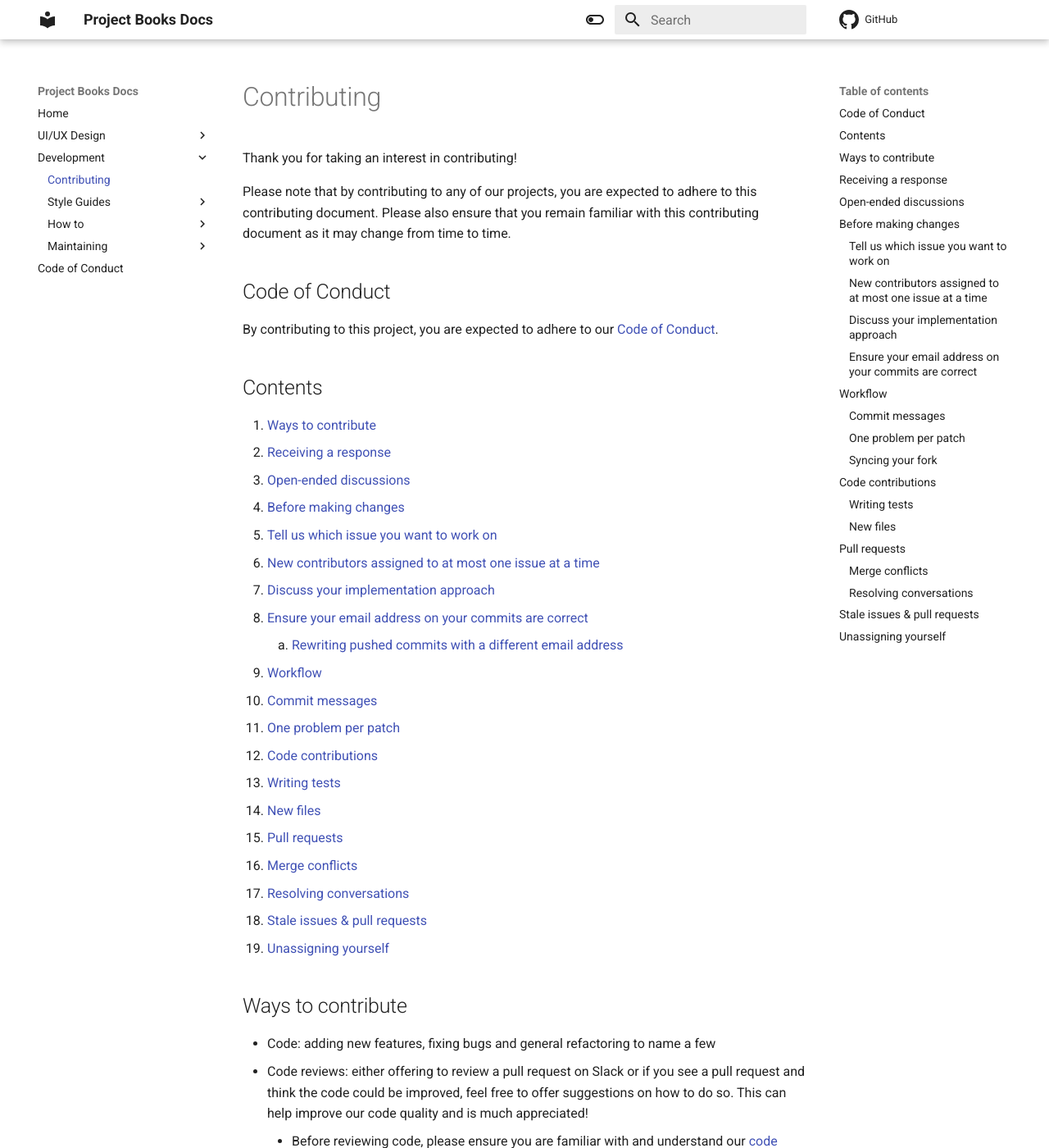
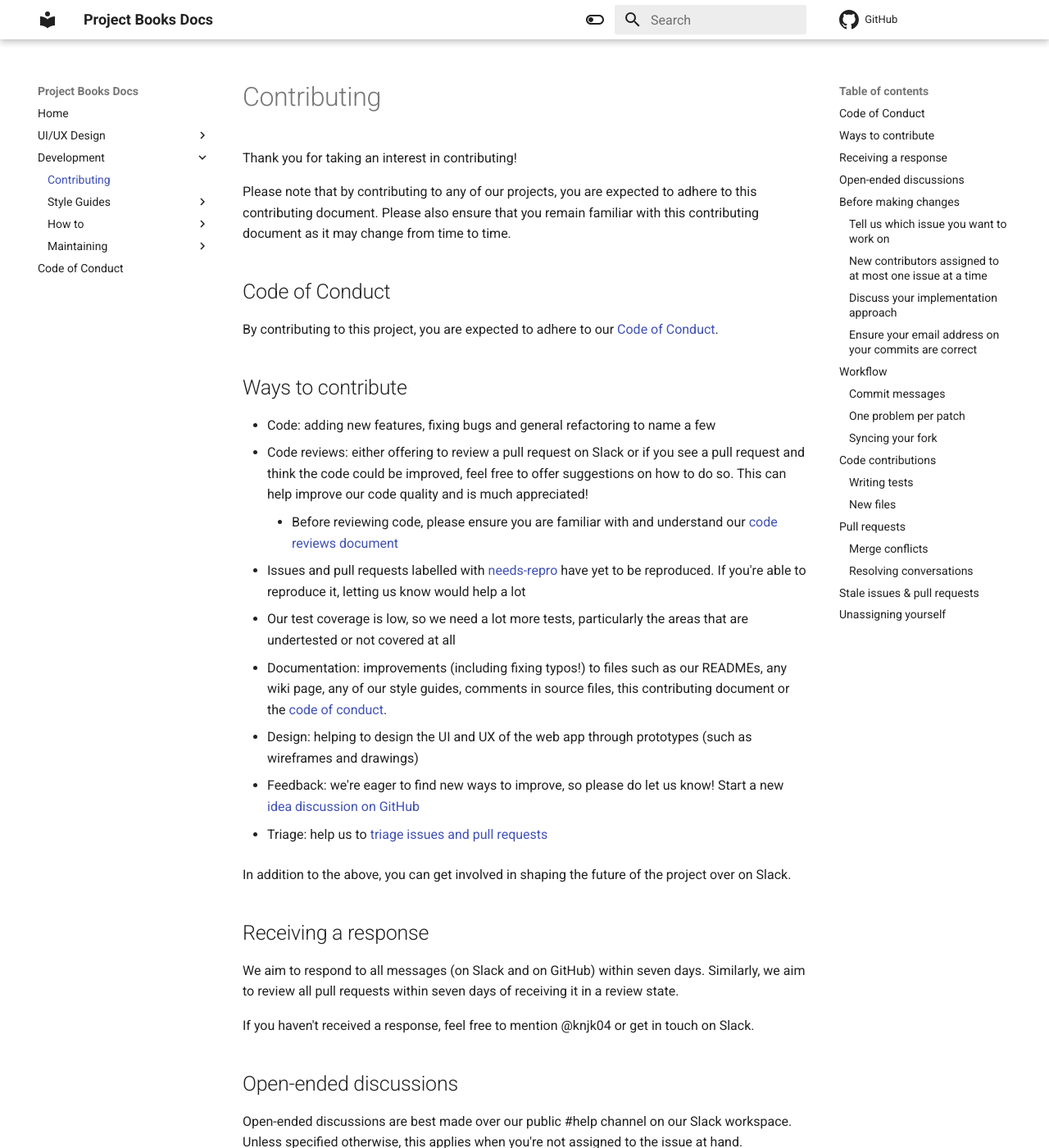
Before and after one commit to Project-Books/project-books.github.io, an MkDocs documentation site: the page built from docs/development/contributing.md, in a window 1280 px wide and 1400 px high. Shown: the whole window at 82% size. Built offline with MkDocs 1.6.1 and Material for MkDocs 9.7.7, drawn with Linux system fonts in a browser that asks for light colours.

Commit message:
Remove old table of contents

```diff
--- a/docs/development/contributing.md
+++ b/docs/development/contributing.md
@@ -8,29 +8,6 @@ Please also ensure that you remain familiar with this contributing document as i
 ## Code of Conduct
 
 By contributing to this project, you are expected to adhere to our [Code of Conduct](https://project-books.github.io/docs/code-of-conduct/).
-
-## Contents
-
-1. [Ways to contribute](https://github.com/knjk04/book-project/blob/main/CONTRIBUTING.md#ways-to-contribute)
-1. [Receiving a response](https://github.com/Project-Books/book-project/blob/refactor-book-service-test-523/CONTRIBUTING.md#receiving-a-response)
-1. [Open-ended discussions](https://github.com/knjk04/book-project/blob/main/CONTRIBUTING.md#open-ended-discussions)
-1. [Before making changes](https://github.com/knjk04/book-project/blob/main/CONTRIBUTING.md#before-making-changes)
-   1. [Tell us which issue you want to work on](https://github.com/knjk04/book-project/blob/main/CONTRIBUTING.md#tell-us-which-issue-you-want-to-work-on)
-   1. [New contributors assigned to at most one issue at a time](https://github.com/knjk04/book-project/blob/main/CONTRIBUTING.md#new-contributors-assigned-to-at-most-one-issue-at-a-time)
-   1. [Discuss your implementation approach](https://github.com/knjk04/book-project/blob/main/CONTRIBUTING.md#discuss-your-implementation-approach)
-   1. [Ensure your email address on your commits are correct](https://github.com/knjk04/book-project/blob/main/CONTRIBUTING.md#ensure-your-email-address-on-your-commits-are-correct)
-      1. [Rewriting pushed commits with a different email address](https://github.com/knjk04/book-project/blob/main/CONTRIBUTING.md#rewriting-pushed-commits-with-a-different-email-address)
-1. [Workflow](https://github.com/knjk04/book-project/blob/main/CONTRIBUTING.md#workflow)
-   1. [Commit messages](https://github.com/knjk04/book-project/blob/main/CONTRIBUTING.md#commit-messages)
-   1. [One problem per patch](https://github.com/knjk04/book-project/blob/main/CONTRIBUTING.md#one-problem-per-patch)
-1. [Code contributions](https://github.com/knjk04/book-project/blob/main/CONTRIBUTING.md#code-contributions)
-   1. [Writing tests](https://github.com/knjk04/book-project/blob/main/CONTRIBUTING.md#writing-tests)
-   1. [New files](https://github.com/knjk04/book-project/blob/main/CONTRIBUTING.md#new-files)
-1. [Pull requests](https://github.com/knjk04/book-project/blob/main/CONTRIBUTING.md#pull-requests)
-   1. [Merge conflicts](https://github.com/knjk04/book-project/blob/main/CONTRIBUTING.md#merge-conflicts)
-   1. [Resolving conversations](https://github.com/knjk04/book-project/blob/main/CONTRIBUTING.md#resolving-conversations)
-1. [Stale issues & pull requests](https://github.com/knjk04/book-project/blob/main/CONTRIBUTING.md#stale-issues--pull-requests)
-1. [Unassigning yourself](https://github.com/knjk04/book-project/blob/main/CONTRIBUTING.md#unassigning-yourself)
 
 ## Ways to contribute
 
```
